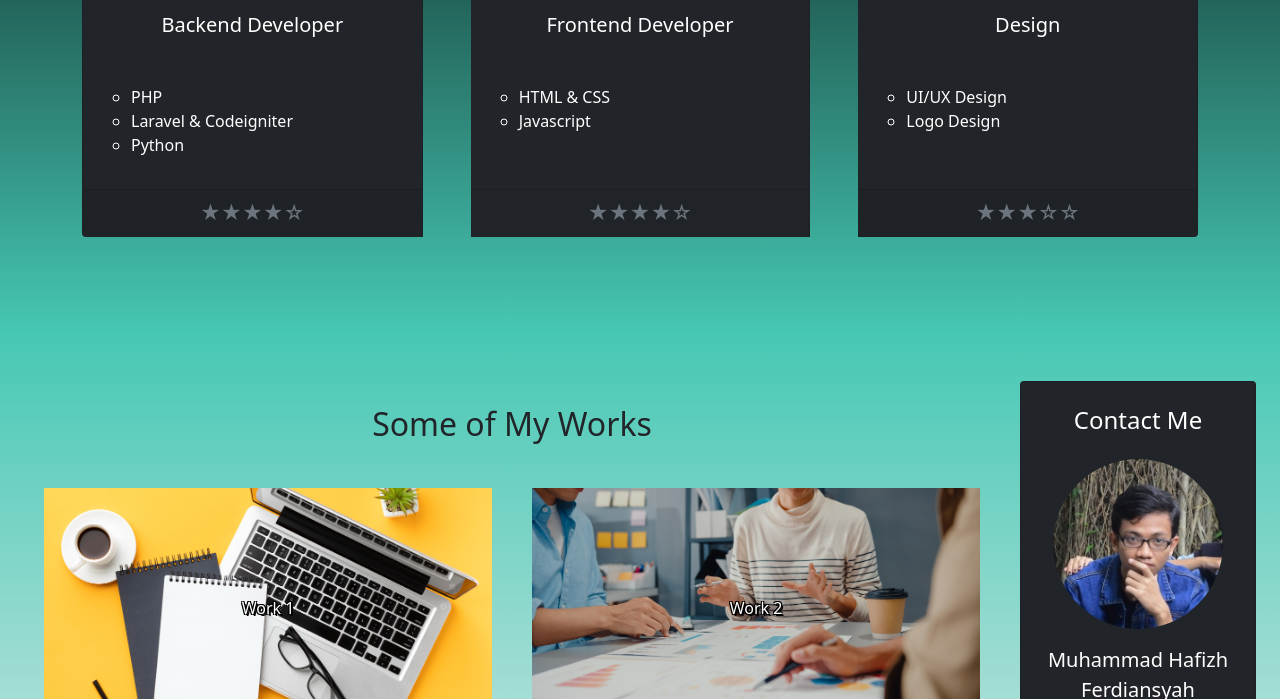
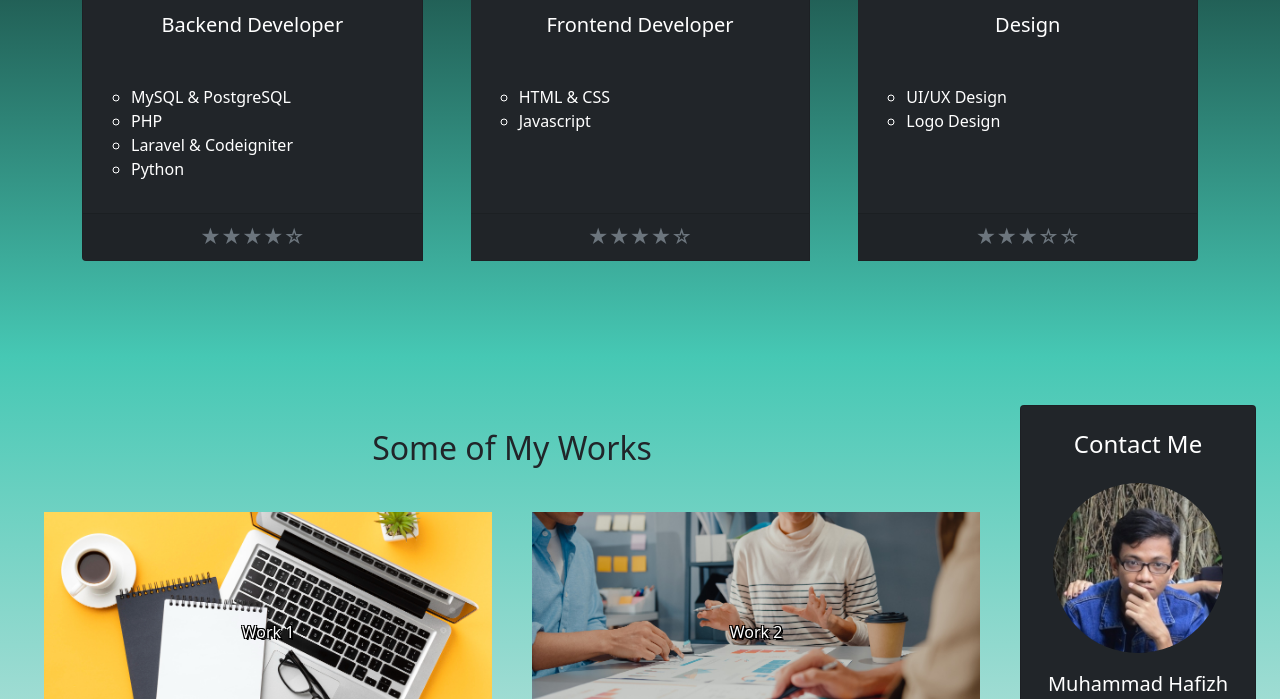
Before and after one commit to ferdianzh/ferdianzh.github.io, a plain HTML site: page index.html in a window 1280 px wide. Shown: the part 1634-2333 px from the top of the page. Drawn offline with Linux system fonts and the light colour scheme.

Commit message:
new commit

```diff
--- a/index.html
+++ b/index.html
@@ -96,6 +96,7 @@
                 <h5 class="card-title text-center mb-4">Backend Developer</h5>
                 <p class="card-text pt-2">
                   <ul type="circle">
+                    <li>MySQL & PostgreSQL</li>
                     <li>PHP</li>
                     <li>Laravel & Codeigniter</li>
                     <li>Python</li>
```
